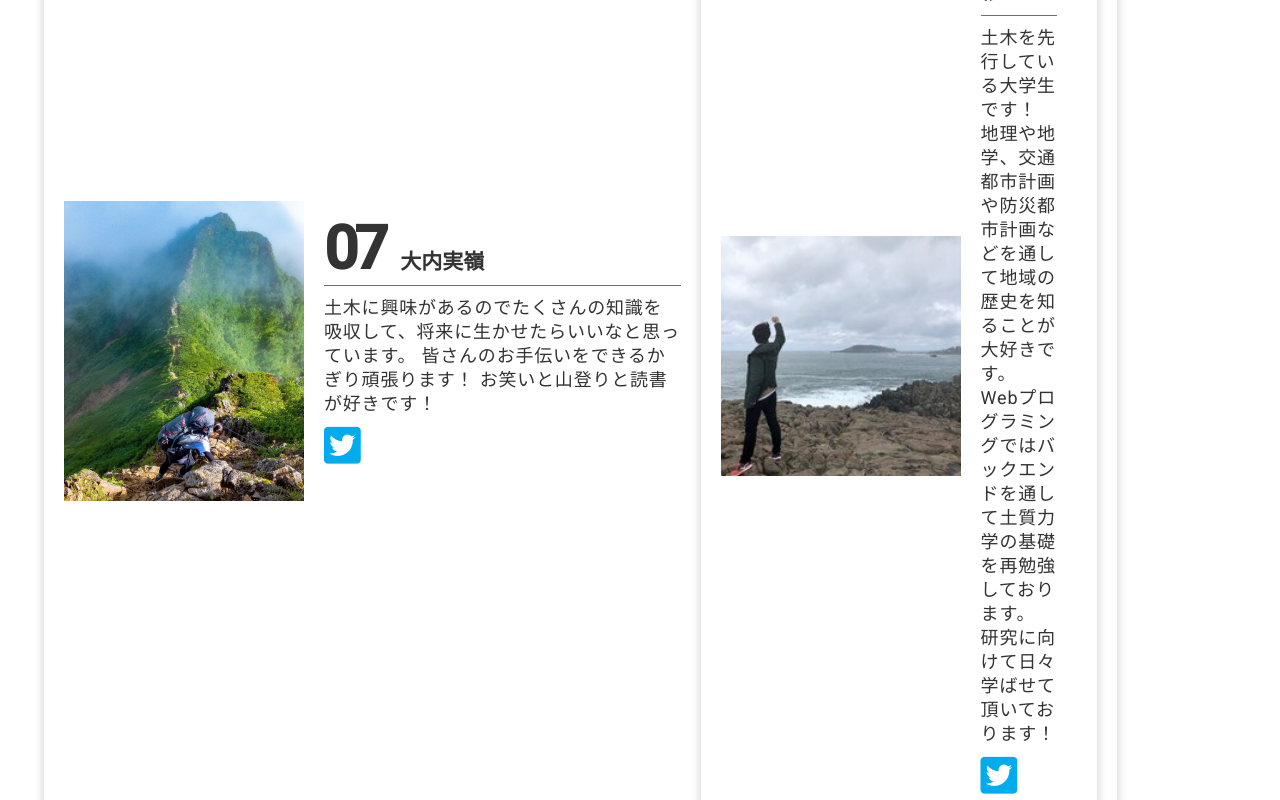
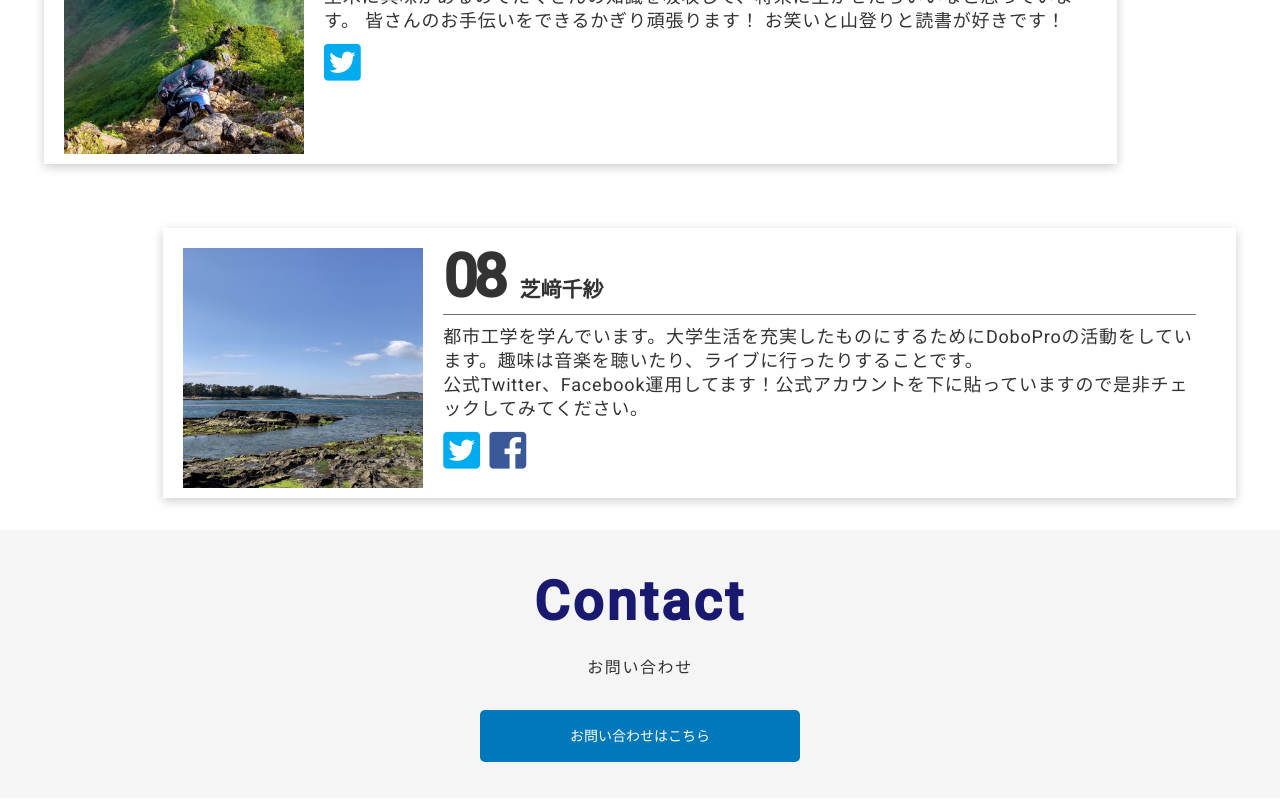
Before and after one commit to DoboPro/DoboPro, an Angular app: page /page in a window 1280 px wide. Shown: the part 6340-7140 px from the top of the page. Built offline with nearby package versions, Linux system fonts and the light colour scheme.

Commit message:
芝﨑追加

```diff
--- a/src/app/app.component.scss
+++ b/src/app/app.component.scss
@@ -666,6 +666,16 @@ blockquote {
       opacity: 0.7;
     }
   }
+  .facebook{
+    display: block;
+    margin-top: 8px;
+    margin-left: 8px;
+    color: #3b5998;
+    font-size: 42px;
+    &:hover {
+      opacity: 0.7;
+    }
+  }
 }
 
 footer {
--- a/src/app/landingpage/landingpage.component.html
+++ b/src/app/landingpage/landingpage.component.html
@@ -369,23 +369,24 @@
           <a class="twitter" href="https://twitter.com/mmmirei000"><i class="fab fa-twitter-square"></i></a>
         </div>
       </div>
+    </div>
     <div class="card right wow fadeInUp" data-wow-duration="1.3s" data-wow-delay="0.3s"
       style="visibility: visible; animation-duration: 1.3s; animation-delay: 0.3s; animation-name: fadeInUp;">
       <div class="image-area">
-          <img src="./assets/img/icon_matsuda.jpg">
+        <img src="./assets/img/icon_shibasaki.jpg">
       </div>
       <div>
         <div class="card_head">
           <h3 class="card_head_title card_head_left">
-              <span class="titleNumber">08</span> 芝崎千紗
+            <span class="titleNumber">08</span>芝﨑千紗
           </h3>
         </div>
         <div class="card_body">
-            <p>土木を先行している大学生です！</p>
-            <p>地理や地学、交通都市計画や防災都市計画などを通して地域の歴史を知ることが大好きです。</p>
-            <p>Webプログラミングではバックエンドを通して土質力学の基礎を再勉強しております。</p>
-            <p>研究に向けて日々学ばせて頂いております！</p>
-            <a class="twitter" href="https://twitter.com/maccar88"><i class="fab fa-twitter-square"></i></a>
+          <p>都市工学を学んでいます。大学生活を充実したものにするためにDoboProの活動をしています。趣味は音楽を聴いたり、ライブに行ったりすることです。</p>
+          <p>公式Twitter、Facebook運用してます！公式アカウントを下に貼っていますので是非チェックしてみてください。</p>
+          <div class="iconArea">
+            <a class="twitter" href="https://twitter.com/DoboPro"><i class="fab fa-twitter-square"></i></a>
+            <a class="facebook" href="https://www.facebook.com/DoboPro1106"><i class="fab fa-facebook-square"></i></a>
           </div>
         </div>
       </div>
```
Also changed, not shown: src/assets/img/icon_shibasaki.jpg (added). Lines whose indentation alone changed are shown as unchanged.
